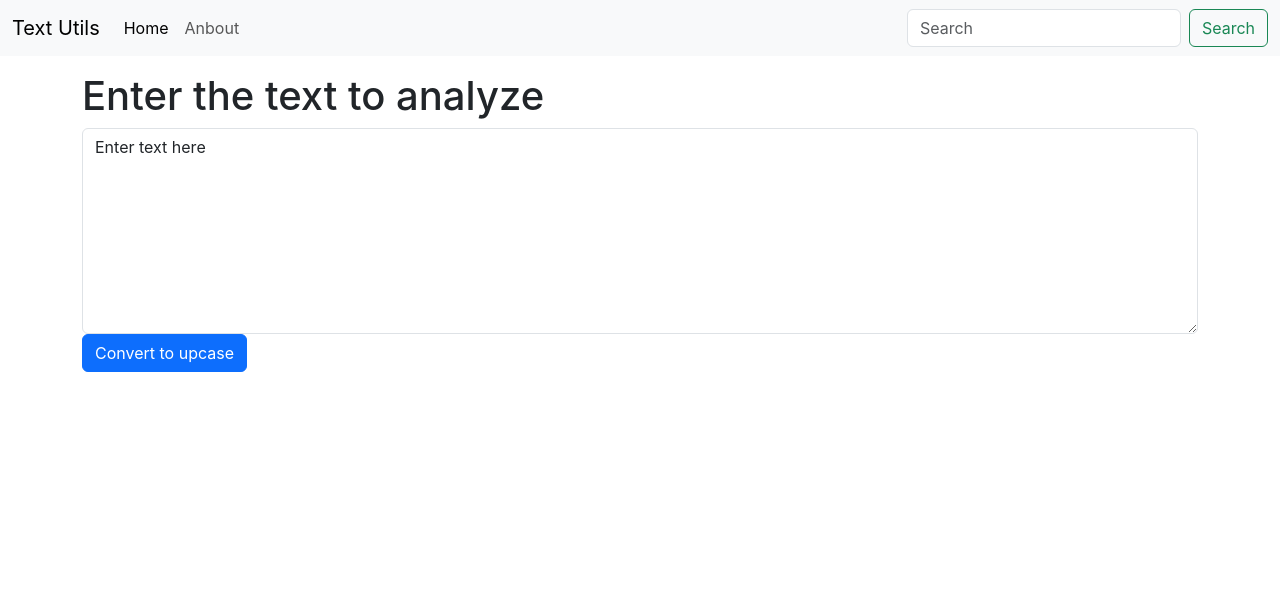
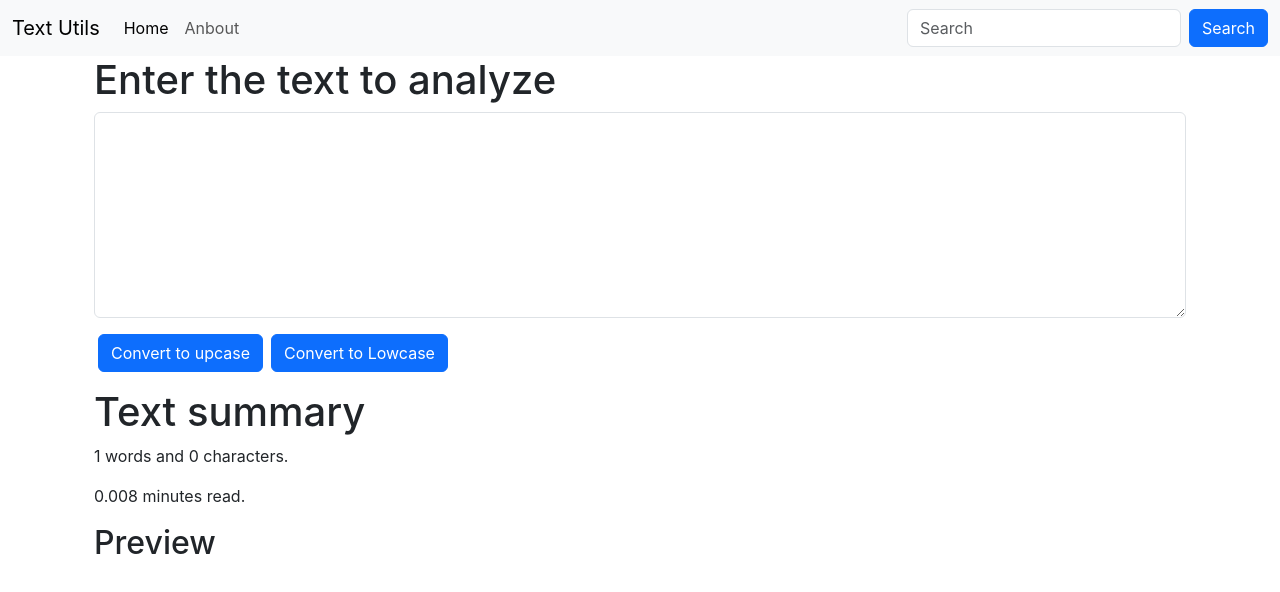
Before and after one commit to lucky-singh/textutils, a React (Create React App) app: page / in a window 1280 px wide. Shown: the top 592 px of the page. Built offline with nearby package versions, Linux system fonts and the light colour scheme.

Commit message:
add text summary and preview

```diff
--- a/src/components/Navbar.js
+++ b/src/components/Navbar.js
@@ -39,7 +39,7 @@
               placeholder="Search"
               aria-label="Search"
             />
-            <button className="btn btn-outline-success" type="submit">
+            <button className="btn btn-primary" type="submit">
               Search
             </button>
           </form>
--- a/src/components/TextForm.js
+++ b/src/components/TextForm.js
@@ -1,19 +1,46 @@
-import React, { useState } from 'react'
+import React, { useState } from "react";
 
 export default function TextForm(props) {
-    const handleUpClick = () => {
-        let newText = text.toUpperCase();
-        setText(newText)
-    }
-    const handleOnChange = (event) => {
-        setText(event.target.value)
-    }
-    const [text, setText] = useState("Enter text here")
+  const handleUpClick = () => {
+    let newText = text.toUpperCase();
+    setText(newText);
+  };
+  const handleLowClick = () => {
+    let newText = text.toLowerCase();
+    setText(newText);
+  };
+  const handleOnChange = (event) => {
+    setText(event.target.value);
+  };
+  const [text, setText] = useState("");
   return (
-    <div className="my-3">
+    <>
+      <div className="container">
         <h1>{props.heading}</h1>
-        <textarea type="text" className="form-control" id="myBox" rows="8" value={text} onChange={handleOnChange} placeholder="Another input placeholder" />
-        <button className='btn btn-primary' onClick={handleUpClick}>Convert to upcase</button>
-    </div>
-  )
+        <div className="mb-3">
+        <textarea
+          type="text"
+          className="form-control"
+          id="myBox"
+          rows="8"
+          value={text}
+          onChange={handleOnChange}
+        />
+        </div>
+        <button className="btn btn-primary mx-1" onClick={handleUpClick}>
+          Convert to upcase
+        </button>
+        <button className="btn btn-primary mx-1" onClick={handleLowClick}>
+          Convert to Lowcase
+        </button>
+      </div>
+      <div className="container my-3">
+        <h1>Text summary</h1>
+        <p>{text.split(" ").length} words and {text.length} characters.</p>
+        <p>{text.split(" ").length * 0.008} minutes read.</p>
+        <h2>Preview</h2>
+        <p>{text}</p>
+      </div>
+    </>
+  );
 }
```
